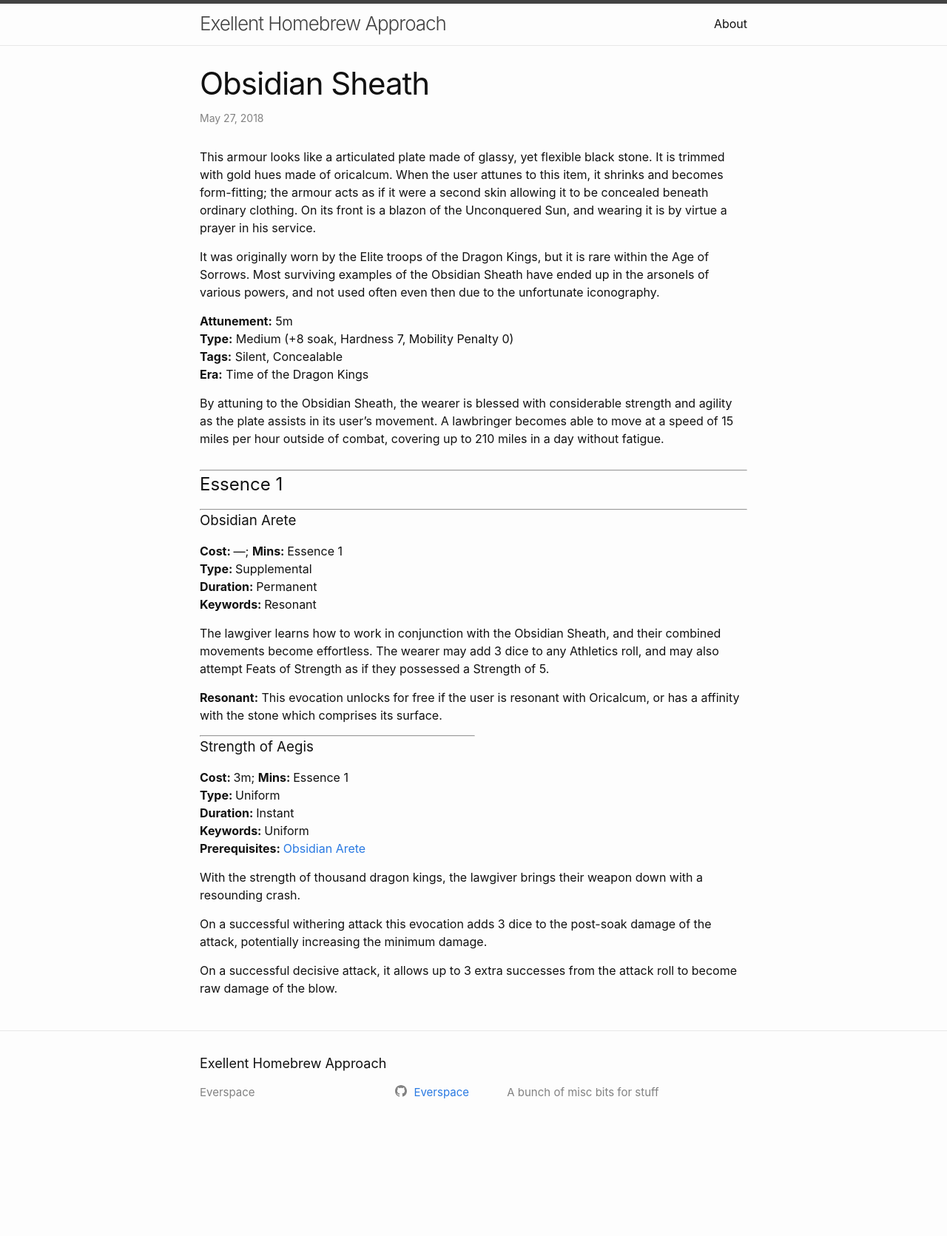
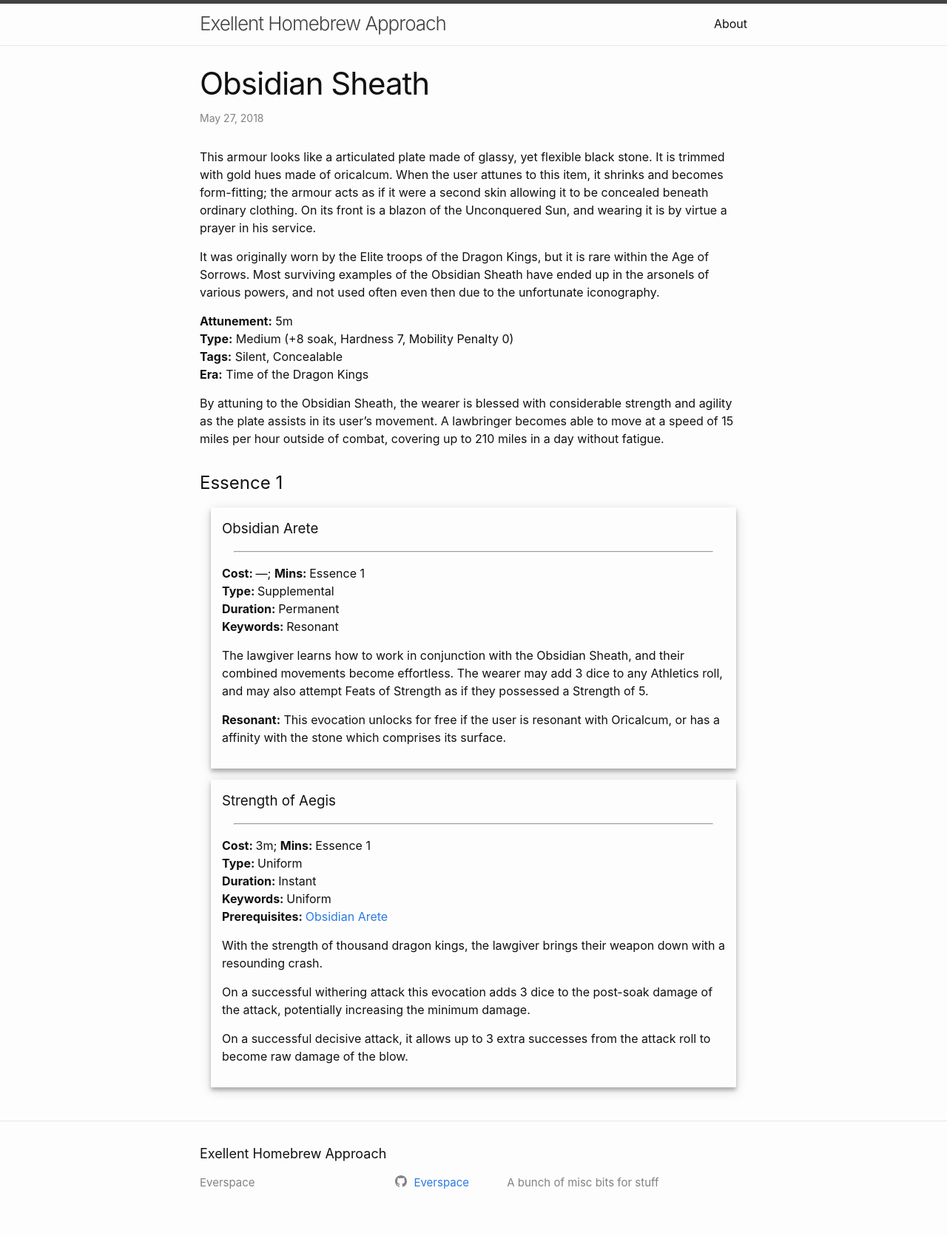
Before and after one commit to Everspace/Excellent-Homebrew-Approach, a Jekyll site: the page built from content/_artifacts/armour/Obsidian Sheath.md, in a window 1280 px wide. Shown: the whole page at 74% size. Built offline with Jekyll 4.4.1, drawn with Linux system fonts in a browser that asks for light colours; before the commit the page ends 1549 px from its top, so only the background shows below that.

Commit message:
Begin adding custom css for dynast theme

```diff
--- a/_includes/artifacts/list-evocations.html
+++ b/_includes/artifacts/list-evocations.html
@@ -5,17 +5,17 @@
 -%}
 
 {%- for group in evocations -%}
-  <hr />
   <h2>Essence {{group.name}}</h2>
-  <hr />
   {%- for evocation in group.items -%}
     {%- unless forloop.first -%}
-      <hr style="width: 50%" />
     {%- endunless -%}
-    <h3 id="{{ evocation.title | slugify }}">{{ evocation.title }}</h3>
-    {%- include evocations/data.html evocation=evocation -%}
-    <div>
-      {{ evocation.content }}
+    <div class="card">
+      <h3 id="{{ evocation.title | slugify }}">{{ evocation.title }}</h3>
+      <hr />
+      {%- include evocations/data.html evocation=evocation -%}
+      <div>
+        {{ evocation.content }}
+      </div>
     </div>
   {%- endfor -%}
 {%- endfor -%}
--- a/_sass/dynast.scss
+++ b/_sass/dynast.scss
@@ -1 +1,8 @@
-// todo
+
+$spacing-unit: 1em !default;
+$text-color: #111;
+
+@import
+  "dynast/base",
+  "dynast/layout"
+;
--- /dev/null
+++ b/_sass/dynast/_base.scss
@@ -0,0 +1,3 @@
+hr {
+  margin: 1em;
+}
--- /dev/null
+++ b/_sass/dynast/_layout.scss
@@ -0,0 +1,7 @@
+
+.card {
+  margin:  $spacing-unit/2;
+  padding: $spacing-unit/2;
+  box-shadow: 0px 4px 15px rgba(10, 10, 10, 0.15),
+              0px 4px  5px rgba(10, 10, 10, 0.25)
+}
--- a/_sass/minima.scss
+++ b/_sass/minima.scss
@@ -49,3 +49,7 @@ $on-laptop:        800px !default;
   "minima/layout",
   "minima/syntax-highlighting"
 ;
+
+@import
+  "dynast"
+;
```
